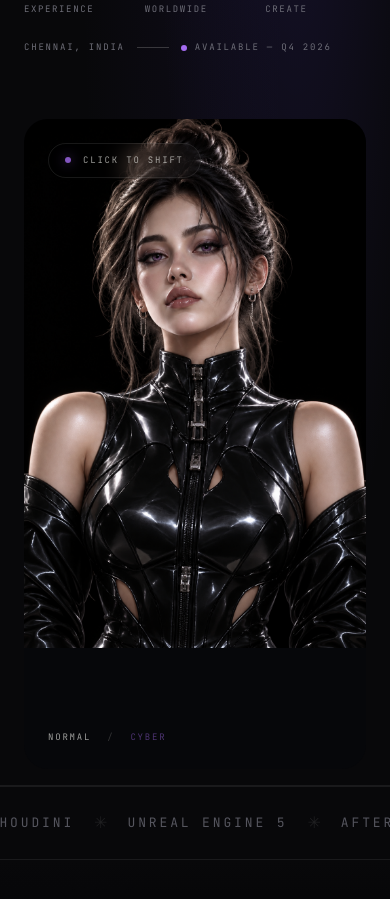
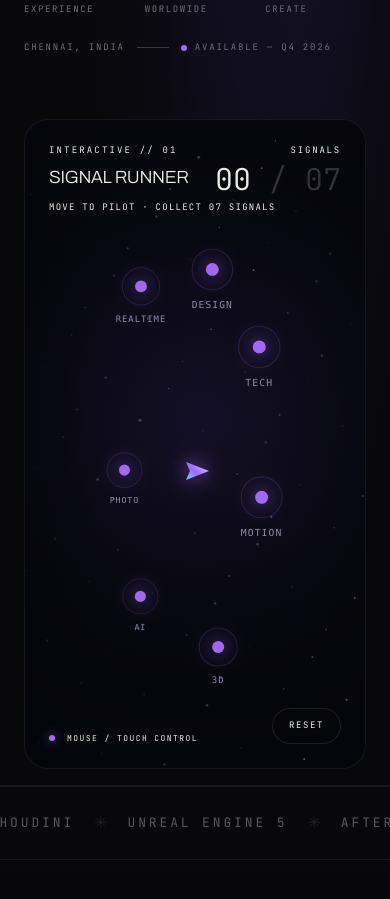
Before and after one commit to rajakannanf7/rajakannan-portfolio, a Next.js app: page / in a window 390 px wide. Shown: the part 861-1760 px from the top of the page. Built offline with nearby package versions, Linux system fonts and the light colour scheme; no server answers; the database is empty.

Commit message:
Replace hero portrait reveal with interactive signal runner game

```diff
--- a/components/sections/Hero.jsx
+++ b/components/sections/Hero.jsx
@@ -5,120 +5,310 @@ import Link from 'next/link';
 import { VioletButton, GhostButton } from '../ui/bits';
 
 const ROLES = ['MOTION DESIGNER', '3D ARTIST', 'AI VISUAL CREATOR', 'PHOTOGRAPHER'];
+const SIGNALS = ['MOTION', '3D', 'AI', 'PHOTO', 'REALTIME', 'DESIGN', 'TECH'];
 
-const easeOutCubic = (t) => 1 - Math.pow(1 - t, 3);
-const easeInOutCubic = (t) => (t < 0.5 ? 4 * t * t * t : 1 - Math.pow(-2 * t + 2, 3) / 2);
+function HeroGame() {
+  const canvasRef = useRef(null);
+  const wrapRef = useRef(null);
+  const frameRef = useRef(null);
+  const stateRef = useRef(null);
+  const [score, setScore] = useState(0);
+  const [won, setWon] = useState(false);
+  const [started, setStarted] = useState(false);
 
-export default function Hero({ site }) {
-  const overlayRef = useRef(null);
-  const cursorRef = useRef(null);
-  const animationRef = useRef(null);
-  const timersRef = useRef([]);
-  const currentRadiusRef = useRef(0);
-  const originRef = useRef({ x: 52, y: 42 });
-  const [phase, setPhase] = useState('idle');
+  const resetGame = () => {
+    const canvas = canvasRef.current;
+    if (!canvas) return;
+    const rect = canvas.getBoundingClientRect();
+    const w = Math.max(1, rect.width);
+    const h = Math.max(1, rect.height);
+    const pad = Math.min(90, w * 0.12);
+    const nodes = SIGNALS.map((label, i) => {
+      const angle = (Math.PI * 2 * i) / SIGNALS.length + 0.35;
+      const rx = w * (0.26 + (i % 3) * 0.035);
+      const ry = h * (0.25 + ((i + 1) % 3) * 0.035);
+      return {
+        label,
+        x: w / 2 + Math.cos(angle) * rx,
+        y: h / 2 + Math.sin(angle) * ry,
+        baseX: w / 2 + Math.cos(angle) * rx,
+        baseY: h / 2 + Math.sin(angle) * ry,
+        phase: i * 0.9,
+        collected: false,
+      };
+    });
+    stateRef.current = {
+      w,
+      h,
+      time: 0,
+      pointer: { x: w * 0.5, y: h * 0.54 },
+      player: { x: w * 0.5, y: h * 0.54, vx: 0, vy: 0 },
+      nodes,
+      bursts: [],
+      trail: [],
+      stars: Array.from({ length: 88 }, (_, i) => ({
+        x: (i * 97.13) % w,
+        y: (i * 53.71) % h,
+        r: 0.45 + ((i * 11) % 17) / 17,
+        a: 0.12 + ((i * 7) % 19) / 40,
+      })),
+    };
+    setScore(0);
+    setWon(false);
+    setStarted(false);
+  };
 
   useEffect(() => {
-    return () => {
-      if (animationRef.current) cancelAnimationFrame(animationRef.current);
-      timersRef.current.forEach(clearTimeout);
+    const canvas = canvasRef.current;
+    const wrap = wrapRef.current;
+    if (!canvas || !wrap) return undefined;
+
+    const resize = () => {
+      const rect = wrap.getBoundingClientRect();
+      const dpr = Math.min(window.devicePixelRatio || 1, 2);
+      canvas.width = Math.max(1, Math.floor(rect.width * dpr));
+      canvas.height = Math.max(1, Math.floor(rect.height * dpr));
+      canvas.style.width = `${rect.width}px`;
+      canvas.style.height = `${rect.height}px`;
+      const ctx = canvas.getContext('2d');
+      ctx.setTransform(dpr, 0, 0, dpr, 0, 0);
+      resetGame();
     };
-  }, []);
 
-  const paintMask = (x, y, radius) => {
-    const overlay = overlayRef.current;
-    if (!overlay) return;
+    resize();
+    const observer = new ResizeObserver(resize);
+    observer.observe(wrap);
 
-    if (radius <= 1) {
-      overlay.style.opacity = '0';
-      overlay.style.webkitMaskImage = 'radial-gradient(circle at 50% 50%, transparent 0, transparent 1px)';
-      overlay.style.maskImage = 'radial-gradient(circle at 50% 50%, transparent 0, transparent 1px)';
+    const draw = () => {
+      const s = stateRef.current;
+      const ctx = canvas.getContext('2d');
+      if (!s || !ctx) {
+        frameRef.current = requestAnimationFrame(draw);
         return;
       }
 
-    const feather = Math.min(120, Math.max(56, radius * 0.18));
-    const solid = Math.max(0, radius - feather);
-    const mid1 = Math.max(0, radius - feather * 0.72);
-    const mid2 = Math.max(0, radius - feather * 0.38);
-    const edge = radius + feather * 0.18;
+      s.time += 0.016;
+      const { w, h } = s;
+      ctx.clearRect(0, 0, w, h);
 
-    const gradient = `radial-gradient(circle at ${x}% ${y}%, #000 0px, #000 ${solid}px, rgba(0,0,0,.92) ${mid1}px, rgba(0,0,0,.58) ${mid2}px, rgba(0,0,0,.18) ${radius}px, transparent ${edge}px)`;
+      const bg = ctx.createRadialGradient(w * 0.52, h * 0.46, 20, w * 0.52, h * 0.46, Math.max(w, h) * 0.72);
+      bg.addColorStop(0, 'rgba(91,61,170,0.16)');
+      bg.addColorStop(0.42, 'rgba(25,19,52,0.13)');
+      bg.addColorStop(1, 'rgba(3,4,8,0)');
+      ctx.fillStyle = bg;
+      ctx.fillRect(0, 0, w, h);
 
-    overlay.style.opacity = '1';
-    overlay.style.webkitMaskImage = gradient;
-    overlay.style.maskImage = gradient;
+      for (const star of s.stars) {
+        const twinkle = 0.55 + Math.sin(s.time * 1.7 + star.x * 0.01) * 0.25;
+        ctx.beginPath();
+        ctx.arc(star.x, star.y, star.r, 0, Math.PI * 2);
+        ctx.fillStyle = `rgba(200,194,255,${star.a * twinkle})`;
+        ctx.fill();
+      }
+
+      const p = s.player;
+      const ease = 0.075;
+      p.vx = (s.pointer.x - p.x) * ease;
+      p.vy = (s.pointer.y - p.y) * ease;
+      p.x += p.vx;
+      p.y += p.vy;
+
+      s.trail.push({ x: p.x, y: p.y, life: 1 });
+      if (s.trail.length > 32) s.trail.shift();
+      for (const t of s.trail) t.life *= 0.92;
+      if (s.trail.length > 1) {
+        ctx.beginPath();
+        ctx.moveTo(s.trail[0].x, s.trail[0].y);
+        for (let i = 1; i < s.trail.length; i += 1) ctx.lineTo(s.trail[i].x, s.trail[i].y);
+        const trailGradient = ctx.createLinearGradient(s.trail[0].x, s.trail[0].y, p.x, p.y);
+        trailGradient.addColorStop(0, 'rgba(90,76,255,0)');
+        trailGradient.addColorStop(0.55, 'rgba(103,122,255,0.18)');
+        trailGradient.addColorStop(1, 'rgba(188,94,255,0.62)');
+        ctx.strokeStyle = trailGradient;
+        ctx.lineWidth = 2;
+        ctx.stroke();
+      }
+
+      let liveCount = 0;
+      s.nodes.forEach((node, i) => {
+        if (node.collected) return;
+        liveCount += 1;
+        node.x = node.baseX + Math.sin(s.time * 0.72 + node.phase) * 18;
+        node.y = node.baseY + Math.cos(s.time * 0.58 + node.phase * 1.3) * 15;
+
+        const dx = p.x - node.x;
+        const dy = p.y - node.y;
+        const dist = Math.hypot(dx, dy);
+        if (!won && dist < 31) {
+          node.collected = true;
+          const nextScore = SIGNALS.length - (liveCount - 1);
+          setScore(nextScore);
+          for (let b = 0; b < 18; b += 1) {
+            const a = (Math.PI * 2 * b) / 18;
+            const speed = 1.4 + (b % 5) * 0.42;
+            s.bursts.push({ x: node.x, y: node.y, vx: Math.cos(a) * speed, vy: Math.sin(a) * speed, life: 1 });
+          }
+          if (nextScore >= SIGNALS.length) setWon(true);
+          return;
+        }
+
+        const pulse = 1 + Math.sin(s.time * 2.2 + i) * 0.09;
+        ctx.save();
+        ctx.translate(node.x, node.y);
+        ctx.scale(pulse, pulse);
+        ctx.beginPath();
+        ctx.arc(0, 0, 19, 0, Math.PI * 2);
+        ctx.strokeStyle = 'rgba(161,113,255,0.18)';
+        ctx.lineWidth = 1;
+        ctx.stroke();
+        ctx.beginPath();
+        ctx.arc(0, 0, 6, 0, Math.PI * 2);
+        ctx.fillStyle = 'rgba(175,112,255,0.92)';
+        ctx.shadowColor = 'rgba(150,92,255,0.9)';
+        ctx.shadowBlur = 18;
+        ctx.fill();
+        ctx.shadowBlur = 0;
+        ctx.font = '9px ui-monospace, SFMono-Regular, Menlo, monospace';
+        ctx.letterSpacing = '1px';
+        ctx.fillStyle = 'rgba(226,220,255,0.62)';
+        ctx.textAlign = 'center';
+        ctx.fillText(node.label, 0, 36);
+        ctx.restore();
+      });
+
+      s.bursts = s.bursts.filter((b) => b.life > 0.03);
+      s.bursts.forEach((b) => {
+        b.x += b.vx;
+        b.y += b.vy;
+        b.life *= 0.955;
+        ctx.beginPath();
+        ctx.arc(b.x, b.y, 1.3, 0, Math.PI * 2);
+        ctx.fillStyle = `rgba(180,120,255,${b.life})`;
+        ctx.fill();
+      });
+
+      if (won) {
+        const pulse = 0.5 + 0.5 * Math.sin(s.time * 2.4);
+        const cx = w * 0.5;
+        const cy = h * 0.5;
+        for (let r = 0; r < 3; r += 1) {
+          ctx.beginPath();
+          ctx.arc(cx, cy, 54 + r * 21 + pulse * 7, 0, Math.PI * 2);
+          ctx.strokeStyle = `rgba(${r === 1 ? '112,205,255' : '176,104,255'},${0.28 - r * 0.055})`;
+          ctx.lineWidth = 1;
+          ctx.stroke();
+        }
+        const portal = ctx.createRadialGradient(cx, cy, 0, cx, cy, 54);
+        portal.addColorStop(0, 'rgba(235,222,255,0.95)');
+        portal.addColorStop(0.16, 'rgba(178,111,255,0.72)');
+        portal.addColorStop(0.55, 'rgba(89,71,235,0.24)');
+        portal.addColorStop(1, 'rgba(89,71,235,0)');
+        ctx.fillStyle = portal;
+        ctx.beginPath();
+        ctx.arc(cx, cy, 58, 0, Math.PI * 2);
+        ctx.fill();
+      }
+
+      ctx.save();
+      ctx.translate(p.x, p.y);
+      const rot = Math.atan2(p.vy, p.vx || 0.001) + Math.PI / 2;
+      ctx.rotate(rot);
+      ctx.shadowColor = 'rgba(165,104,255,0.95)';
+      ctx.shadowBlur = 20;
+      ctx.beginPath();
+      ctx.moveTo(0, -13);
+      ctx.lineTo(9, 10);
+      ctx.lineTo(0, 6);
+      ctx.lineTo(-9, 10);
+      ctx.closePath();
+      const ship = ctx.createLinearGradient(-9, -10, 9, 10);
+      ship.addColorStop(0, '#d9c7ff');
+      ship.addColorStop(0.55, '#9d68ff');
+      ship.addColorStop(1, '#65d7ff');
+      ctx.fillStyle = ship;
+      ctx.fill();
+      ctx.shadowBlur = 0;
+      ctx.restore();
+
+      frameRef.current = requestAnimationFrame(draw);
     };
 
-  const animateRadius = (from, to, duration, easing, onDone) => {
-    if (animationRef.current) cancelAnimationFrame(animationRef.current);
-    const started = performance.now();
+    frameRef.current = requestAnimationFrame(draw);
+    return () => {
+      observer.disconnect();
+      cancelAnimationFrame(frameRef.current);
+    };
+  }, [won]);
 
-    const frame = (now) => {
-      const p = Math.min(1, (now - started) / duration);
-      const eased = easing(p);
-      const radius = from + (to - from) * eased;
-      currentRadiusRef.current = radius;
-      paintMask(originRef.current.x, originRef.current.y, radius);
-
-      if (p < 1) {
-        animationRef.current = requestAnimationFrame(frame);
-      } else {
-        animationRef.current = null;
-        onDone?.();
-      }
+  const updatePointer = (event) => {
+    const rect = event.currentTarget.getBoundingClientRect();
+    if (!stateRef.current) return;
+    stateRef.current.pointer.x = Math.max(18, Math.min(rect.width - 18, event.clientX - rect.left));
+    stateRef.current.pointer.y = Math.max(18, Math.min(rect.height - 18, event.clientY - rect.top));
+    if (!started) setStarted(true);
   };
 
-    animationRef.current = requestAnimationFrame(frame);
-  };
-
-  const triggerReveal = (event) => {
-    const rect = event.currentTarget.getBoundingClientRect();
-    const localX = Math.max(0, Math.min(rect.width, event.clientX - rect.left));
-    const localY = Math.max(0, Math.min(rect.height, event.clientY - rect.top));
-    const x = (localX / rect.width) * 100;
-    const y = (localY / rect.height) * 100;
-    const farX = Math.max(localX, rect.width - localX);
-    const farY = Math.max(localY, rect.height - localY);
-    const maxRadius = Math.hypot(farX, farY) + 180;
-
-    timersRef.current.forEach(clearTimeout);
-    timersRef.current = [];
-
-    originRef.current = { x, y };
-    setPhase('opening');
-
-    const startRadius = Math.max(8, currentRadiusRef.current);
-    animateRadius(startRadius, maxRadius, 1850, easeOutCubic, () => {
-      setPhase('hold');
-      timersRef.current.push(
-        setTimeout(() => {
-          setPhase('closing');
-          animateRadius(currentRadiusRef.current, 0, 1550, easeInOutCubic, () => {
-            currentRadiusRef.current = 0;
-            paintMask(x, y, 0);
-            setPhase('idle');
-          });
-        }, 1250),
-      );
-    });
-  };
-
-  const moveHoverCursor = (event) => {
-    const cursor = cursorRef.current;
-    if (!cursor) return;
+  const clickGame = (event) => {
+    if (!won) {
+      updatePointer(event);
+      return;
+    }
     const rect = event.currentTarget.getBoundingClientRect();
     const x = event.clientX - rect.left;
     const y = event.clientY - rect.top;
-    cursor.style.opacity = '1';
-    cursor.style.transform = `translate3d(${x + 16}px, ${y + 16}px, 0)`;
+    const cx = rect.width * 0.5;
+    const cy = rect.height * 0.5;
+    if (Math.hypot(x - cx, y - cy) < 105) window.location.href = '/work';
   };
 
-  const hideHoverCursor = () => {
-    if (cursorRef.current) cursorRef.current.style.opacity = '0';
-  };
+  return (
+    <div
+      ref={wrapRef}
+      className="group relative z-10 min-h-[650px] overflow-hidden rounded-[24px] border border-bone/[0.07] bg-[#05060a] xl:-mr-[4.2vw] xl:min-h-[calc(100svh-120px)] xl:max-h-[930px] xl:rounded-none"
+      onPointerMove={updatePointer}
+      onPointerDown={clickGame}
+      style={{ touchAction: 'none', cursor: won ? 'pointer' : 'crosshair' }}
+      role="application"
+      aria-label="Signal Runner mini game. Move the cursor to collect seven creative signals."
+    >
+      <canvas ref={canvasRef} className="absolute inset-0 h-full w-full" />
+      <div className="pointer-events-none absolute inset-0 bg-[linear-gradient(90deg,rgba(5,6,10,.48),transparent_23%,transparent_80%,rgba(5,6,10,.22))]" />
 
-  const cyberActive = phase === 'opening' || phase === 'hold';
+      <div className="pointer-events-none absolute left-6 top-6 z-20">
+        <div className="font-mono text-[9px] tracking-[0.24em] text-bone/42">INTERACTIVE // 01</div>
+        <div className="mt-2 text-[clamp(1.1rem,1.4vw,1.65rem)] font-light tracking-[-0.02em] text-bone">SIGNAL RUNNER</div>
+        <p className="mt-2 max-w-[250px] font-mono text-[9px] leading-[1.8] tracking-[0.14em] text-bone/42">
+          {won ? 'PORTAL OPEN — ENTER THE WORK' : started ? 'COLLECT ALL CREATIVE SIGNALS' : 'MOVE TO PILOT · COLLECT 07 SIGNALS'}
+        </p>
+      </div>
 
+      <div className="pointer-events-none absolute right-6 top-6 z-20 text-right font-mono">
+        <div className="text-[9px] tracking-[0.2em] text-bone/34">SIGNALS</div>
+        <div className="mt-1 text-3xl font-light text-bone">{String(score).padStart(2, '0')}<span className="text-bone/20"> / 07</span></div>
+      </div>
+
+      <div className={`pointer-events-none absolute left-1/2 top-1/2 z-20 -translate-x-1/2 translate-y-[88px] text-center transition-all duration-500 ${won ? 'opacity-100' : 'opacity-0'}`}>
+        <div className="font-mono text-[10px] tracking-[0.28em] text-orchid">PORTAL OPEN</div>
+        <div className="mt-2 font-mono text-[9px] tracking-[0.18em] text-bone/50">CLICK THE CORE → WORK</div>
+      </div>
+
+      <button
+        type="button"
+        onClick={(event) => { event.stopPropagation(); resetGame(); }}
+        className="absolute bottom-6 right-6 z-30 rounded-full border border-bone/10 bg-ink/50 px-4 py-2.5 font-mono text-[9px] tracking-[0.18em] text-bone/48 backdrop-blur-md transition-colors hover:border-orchid/35 hover:text-bone"
+      >
+        RESET
+      </button>
+
+      <div className="pointer-events-none absolute bottom-6 left-6 z-20 flex items-center gap-3 font-mono text-[8px] tracking-[0.18em] text-bone/32">
+        <span className="h-1.5 w-1.5 rounded-full bg-orchid shadow-[0_0_12px_rgba(164,107,240,.75)]" />
+        MOUSE / TOUCH CONTROL
+      </div>
+    </div>
+  );
+}
+
+export default function Hero({ site }) {
   return (
     <section className="relative min-h-[820px] overflow-hidden border-b border-bone/[0.08] bg-ink px-6 pb-4 pt-24 md:px-[clamp(36px,4vw,80px)] md:pt-28 xl:min-h-[calc(100svh-48px)] xl:px-[clamp(48px,4.2vw,96px)] xl:pt-24">
       <div className="pointer-events-none absolute inset-0 bg-[radial-gradient(62%_90%_at_76%_38%,rgba(112,82,255,0.13),transparent_58%),radial-gradient(40%_70%_at_47%_46%,rgba(84,55,180,0.06),transparent_66%)]" />
@@ -196,80 +386,7 @@ export default function Hero({ site }) {
           </div>
         </div>
 
-        <button
-          type="button"
-          onClick={triggerReveal}
-          onPointerEnter={moveHoverCursor}
-          onPointerMove={moveHoverCursor}
-          onPointerLeave={hideHoverCursor}
-          className="group relative z-10 min-h-[650px] overflow-hidden rounded-[24px] bg-[#06070a] text-left outline-none ring-0 xl:-mr-[4.2vw] xl:min-h-[calc(100svh-120px)] xl:max-h-[930px] xl:rounded-none"
-          style={{ cursor: 'pointer' }}
-          aria-label="Reveal cyber version of the character"
-        >
-          <div className="pointer-events-none absolute inset-0 bg-[radial-gradient(circle_at_58%_42%,rgba(103,69,190,0.10),transparent_58%)]" />
-
-          <div className="pointer-events-none absolute inset-0 flex items-start justify-center overflow-hidden">
-            <img
-              src="/img/Normal.png"
-              alt="Normal version of the portfolio character"
-              draggable="false"
-              className="h-full w-full select-none object-contain object-top transition-transform duration-[1800ms] ease-out group-hover:scale-[1.006]"
-              style={{ transformOrigin: '50% 26%' }}
-            />
-          </div>
-
-          <div
-            ref={overlayRef}
-            className="pointer-events-none absolute inset-0 flex items-start justify-center overflow-hidden opacity-0 will-change-[mask-image,opacity]"
-            style={{
-              WebkitMaskImage: 'radial-gradient(circle at 50% 50%, transparent 0, transparent 1px)',
-              maskImage: 'radial-gradient(circle at 50% 50%, transparent 0, transparent 1px)',
-            }}
-          >
-            <img
-              src="/img/Cyber.png"
-              alt="Cyber version of the portfolio character"
-              draggable="false"
-              className="h-full w-full select-none object-contain object-top"
-            />
-          </div>
-
-          <div
-            className="pointer-events-none absolute inset-0 transition-opacity duration-700"
-            style={{
-              opacity: cyberActive ? 1 : 0,
-              background: 'radial-gradient(circle at 55% 40%, rgba(126,82,255,.09), transparent 52%)',
-              mixBlendMode: 'screen',
-            }}
-          />
-
-          <div className="pointer-events-none absolute inset-x-0 bottom-0 z-20 h-28 bg-gradient-to-t from-ink/34 to-transparent" />
-
-          <div className="pointer-events-none absolute left-6 top-6 z-30 flex items-center gap-3 rounded-full border border-bone/10 bg-ink/42 px-4 py-2.5 backdrop-blur-md">
-            <span className="h-1.5 w-1.5 rounded-full bg-orchid/80 shadow-[0_0_12px_rgba(164,107,240,.55)]" />
-            <span className="font-mono text-[9px] tracking-[0.2em] text-bone/65">CLICK TO SHIFT</span>
-          </div>
-
-          <div className="pointer-events-none absolute bottom-6 left-6 z-30 flex gap-4 font-mono text-[9px] tracking-[0.2em]">
-            <span className={cyberActive ? 'text-bone/30' : 'text-bone/65'}>NORMAL</span>
-            <span className="text-bone/20">/</span>
-            <span className={cyberActive ? 'text-orchid' : 'text-orchid/45'}>CYBER</span>
-          </div>
-
-          <div
-            ref={cursorRef}
-            className="pointer-events-none absolute left-0 top-0 z-40 flex items-center gap-2 opacity-0 transition-opacity duration-150"
-            aria-hidden="true"
-          >
-            <span className="relative block h-4 w-4">
-              <span className="absolute left-1/2 top-0 h-full w-px -translate-x-1/2 bg-bone/75" />
-              <span className="absolute left-0 top-1/2 h-px w-full -translate-y-1/2 bg-bone/75" />
-            </span>
-            <span className="rounded-full border border-bone/15 bg-ink/70 px-2.5 py-1.5 font-mono text-[8px] tracking-[0.18em] text-bone/75 backdrop-blur-md">
-              {phase === 'idle' ? 'SHIFT' : phase === 'closing' ? 'RESETTING' : 'SHIFTING'}
-            </span>
-          </div>
-        </button>
+        <HeroGame />
       </div>
     </section>
   );
```
Lines whose indentation alone changed are shown as unchanged.
